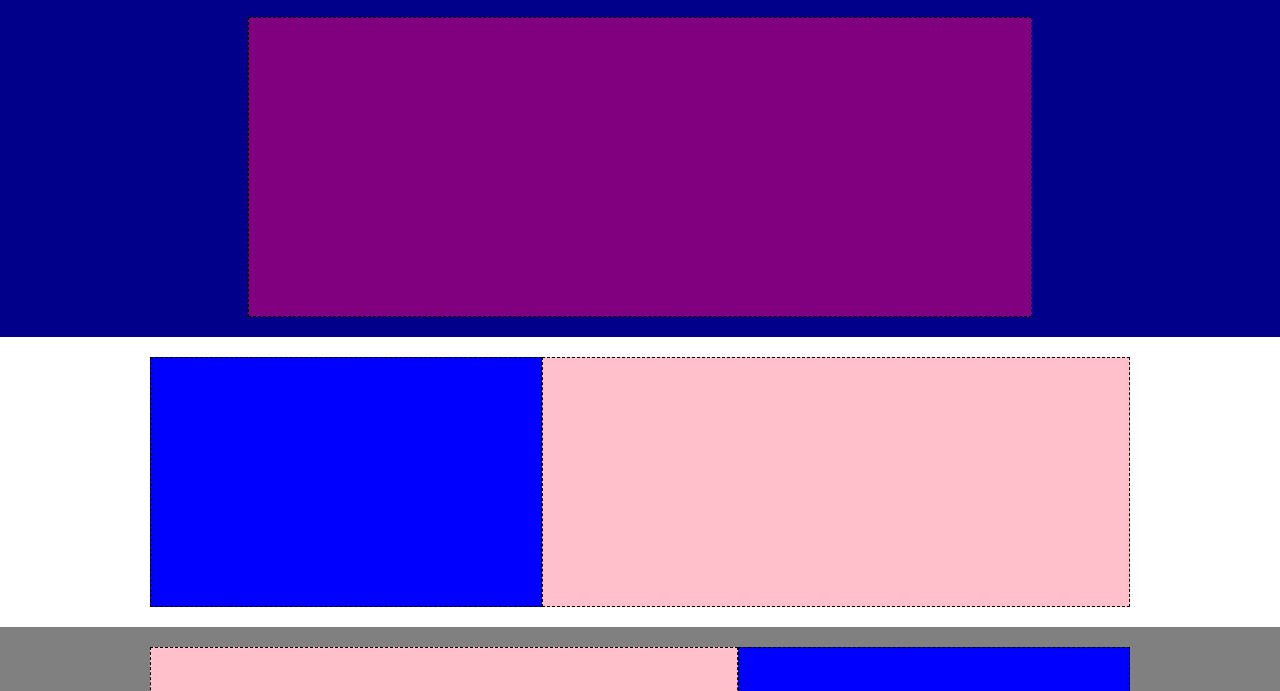
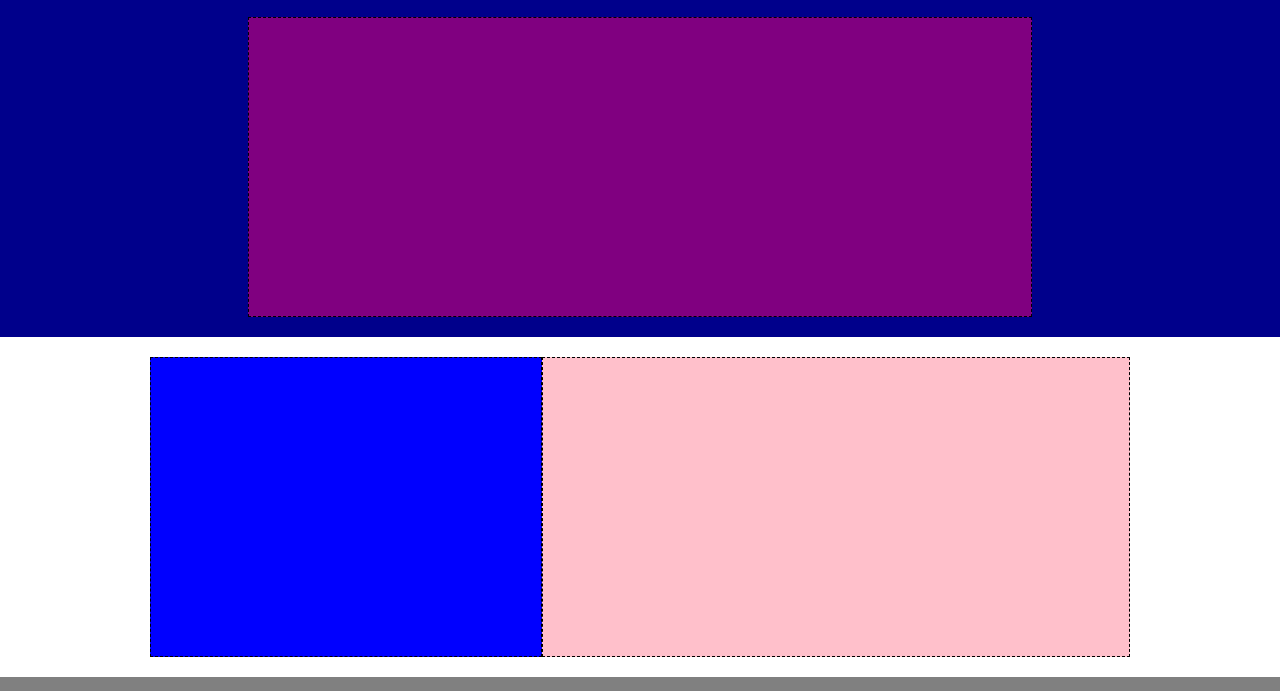
Before and after one commit to giuseppemsabino/htmlcss-struttura-discord, a plain HTML site: page index.html in a window 1280 px wide. Shown: the part 63-754 px from the top of the page. Drawn offline with Linux system fonts and the light colour scheme.

Commit message:
cambio grandezza section

```diff
--- a/css/style.css
+++ b/css/style.css
@@ -119,7 +119,7 @@ body {
 
 .col-big{
   width: 60%;
-  height: 250px;
+  height: 300px;
   border: 1px dashed black;
   margin-top: 20px;
   margin-bottom: 20px;
@@ -127,7 +127,7 @@ body {
 }
 .col-small{
   width: 40%;
-  height: 250px;
+  height: 300px;
   border: 1px dashed black;
   margin-top: 20px;
   margin-bottom: 20px;
@@ -136,7 +136,7 @@ body {
 
 .big-square{
   width: 100%;
-  height: 300px;
+  height: 500px;
   border: 1px dashed black;
   margin-top: 20px;
   margin-bottom: 20px;
```
